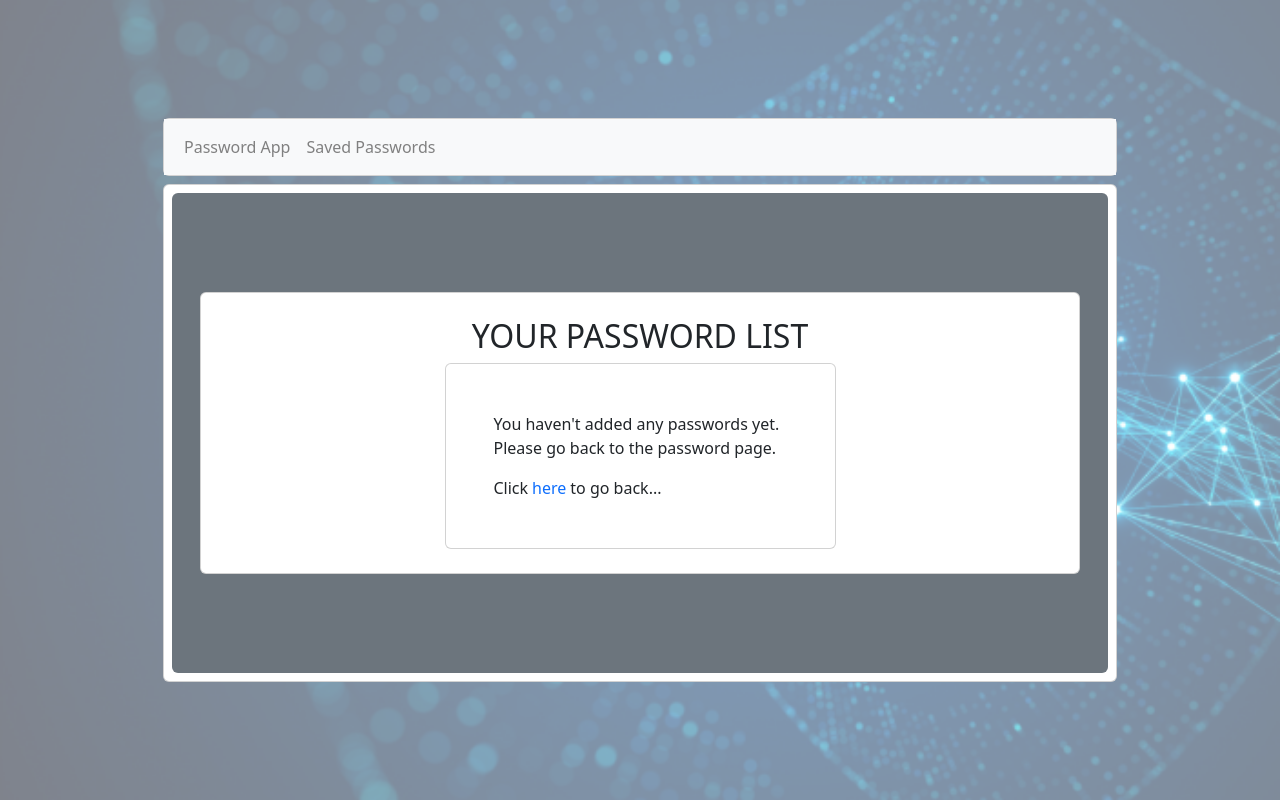
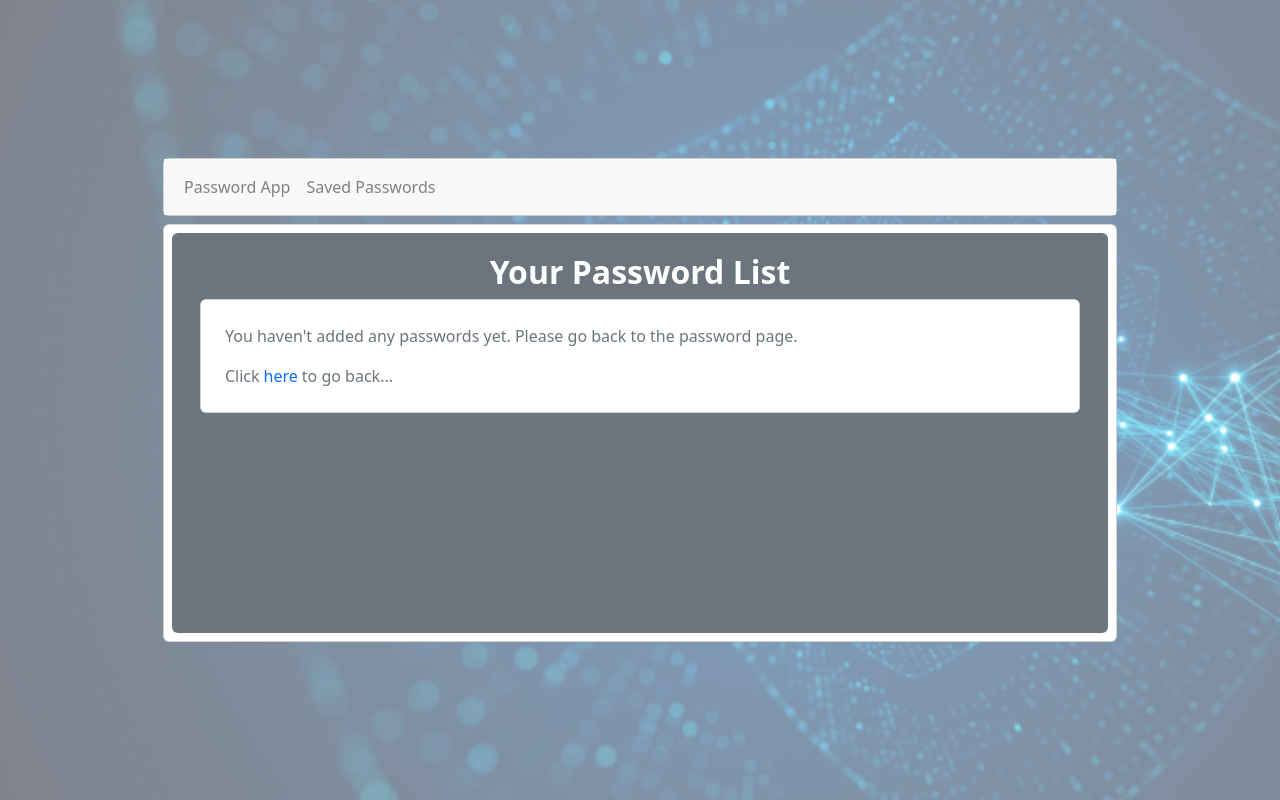
Before and after one commit to mertugrulfrontenddev/random-password, a React (Create React App) app: page /my-all-passwords in a window 1280 px wide. Built offline with nearby package versions, Linux system fonts and the light colour scheme.

Commit message:
addded-some-css

```diff
--- a/src/App.css
+++ b/src/App.css
@@ -22,5 +22,5 @@ body:before {
 }
 
 .min-height {
-  min-height: 480px !important;
+  min-height: 400px !important;
 }
--- a/src/App.js
+++ b/src/App.js
@@ -85,7 +85,7 @@ function App() {
             <div className="row">
               <div className=" col-12 col-md-8 col-lg-9 mx-auto">
                 <div className="card rounded p-2 bg-white ">
-                  <div className="card-body rounded bg-secondary d-flex flex-column justify-content-center align-items-center min-height">
+                  <div className="card-body rounded bg-secondary d-flex flex-column align-items-center  min-height">
                     <PasswordList allPasswords={allPasswords} />
                   </div>
                 </div>
--- a/src/components/PasswordList.jsx
+++ b/src/components/PasswordList.jsx
@@ -2,20 +2,20 @@ import { Link } from "react-router-dom";
 
 const PasswordList = ({ allPasswords }) => {
   return (
-    <div className="container-fluid">
-      <div className="card">
-        <div className="card-body d-flex flex-column  align-items-center p-4">
-          <h2>YOUR PASSWORD LIST </h2>
-          <ul className="list-group w-50">
+    <>
+      <h2 className="badge-lg  text-white mb-1 p-1 fs-2 fw-bold text-center">
+        Your Password List
+      </h2>
+      <ul className="list-group w-100">
         {allPasswords.length === 0 ? (
           <div className="container">
             <div className="card ">
-                  <div className="card-body d-flex flex-column p-5">
-                    <p>
+              <div className="card-body  p-4">
+                <p className="text-secondary">
                   You haven't added any passwords yet. Please go back to the
                   password page.
                 </p>
-                    <span>
+                <span className="text-secondary">
                   Click
                   <Link
                     className="link navbar-brand text-primary ms-1 me-1"
@@ -36,9 +36,7 @@ const PasswordList = ({ allPasswords }) => {
           ))
         )}
       </ul>
-        </div>
-      </div>
-    </div>
+    </>
   );
 };
 
```
Lines whose indentation alone changed are shown as unchanged.
